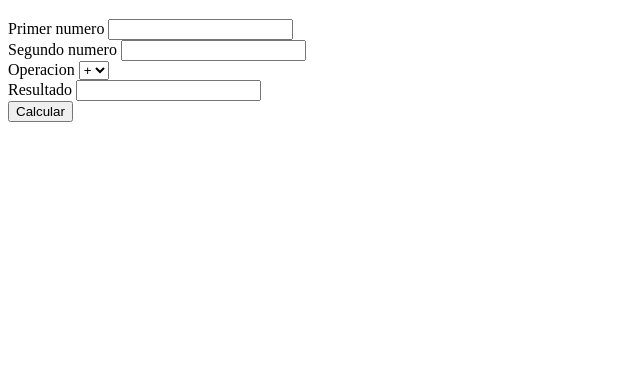
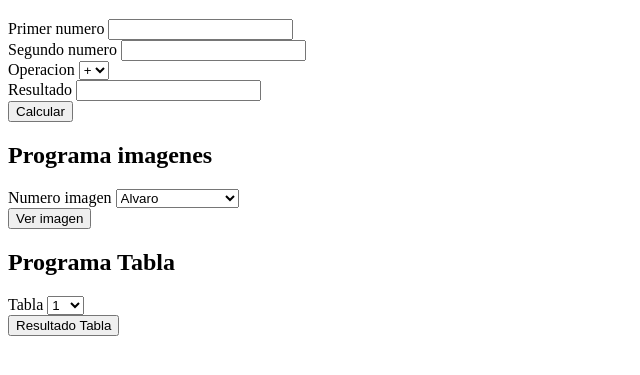
Before and after one commit to Naxred/EjerciciosJavascript, a plain HTML site: page Javascript/js5.html in a window 1280 px wide. Shown: the part 61-436 px from the top of the page, without its empty margins (0-640 px from the left). Drawn offline with Linux system fonts and the light colour scheme.

Commit message:
Segundo ejrecicio

```diff
--- a/Javascript/js5.html
+++ b/Javascript/js5.html
@@ -9,8 +9,8 @@
 <body>
     <script src="./js5.js"></script>
 
-    <h1>Calculadora</h1>
     <div>
+        <h1>Calculadora</h1>
         <div>
             <label for="primer_numero">Primer numero</label>
             <input type="number" name="primer_numero" id="primer_numero">
@@ -40,5 +40,56 @@
             <button onclick="calcular()">Calcular</button>
         </div>
     </div>
+
+    <div>
+        <h2>Programa imagenes</h2>
+
+        <div>
+            <label for="">Numero imagen</label>
+            <select name="num_img" id="num_img">
+                <option value="Alvaro">Alvaro</option>
+                <option value="Gustavo">Gustavo</option>
+                <option value="Roberto">Roberto</option>
+                <option value="Santiago">Santiago</option>
+                <option value="Santiago Travela">Santiago Travela</option>
+            </select>
+        </div>
+
+        <div>
+            <button onclick="verImagen()">Ver imagen</button>
+        </div>
+
+        <div class="imagen_seleccionada">
+        </div>
+
+    </div>
+
+    <div>
+        <h2>Programa Tabla</h2>
+
+        <div>
+            <label for="tabla">Tabla</label>
+            <select name="tabla" id="tabla">
+                <option value="1">1</option>
+                <option value="2">2</option>
+                <option value="3">3</option>
+                <option value="4">4</option>
+                <option value="5">5</option>
+                <option value="6">6</option>
+                <option value="7">7</option>
+                <option value="8">8</option>
+                <option value="9">9</option>
+                <option value="10">10</option>
+            </select>
+        </div>
+
+        <div class="resultado_tabla"></div>
+
+        <div>
+            <button onclick="calcularTabla()">Resultado Tabla</button>
+        </div>
+    </div>
+
+
 </body>
 </html>
--- a/Javascript/js5.js
+++ b/Javascript/js5.js
@@ -22,6 +22,33 @@ function calcular(){
 
     let input_resultado = document.getElementById("resultado");
     input_resultado.value = resultado;
+}
+
+function verImagen(){
+    let numero_imagen = document.getElementById("num_img").value;
+    console.log(numero_imagen);
+
+    let imagen_resultado = document.querySelector(".imagen_seleccionada");
+
+    if (numero_imagen == "Alvaro"){
+        imagen_resultado.innerHTML = '<img src="./img/alvaro.jpg" alt="Imagen1">';
+    } else if (numero_imagen == "Gustavo"){
+        imagen_resultado.innerHTML = '<img src="./img/gustavo.jpg" alt="Imagen2">';
+    } else if (numero_imagen == "Roberto"){
+        imagen_resultado.innerHTML = '<img src="./img/roberto.jpg" alt="Imagen2">';
+    } else if (numero_imagen == "Santiago"){
+        imagen_resultado.innerHTML = '<img src="./img/santiago.jpg" alt="Imagen2">';
+    } else if (numero_imagen == "Santiago Travela"){
+        imagen_resultado.innerHTML = '<img src="./img/santiagotravela.jpg" alt="Imagen2">';
+    }
 
 
 }
+
+function calcularTabla(){
+    let numero_tabla = parseInt(document.getElementById("tabla").value);
+
+    for(let i = 1; i <= 10; i++){
+
+    }
+}
```
Also changed, not shown: Javascript/img/alvaro.jpg (added), Javascript/img/gustavo.jpg (added), Javascript/img/roberto.jpg (added), Javascript/img/santiago.jpg (added), Javascript/img/santiagotravela.jpg (added).
